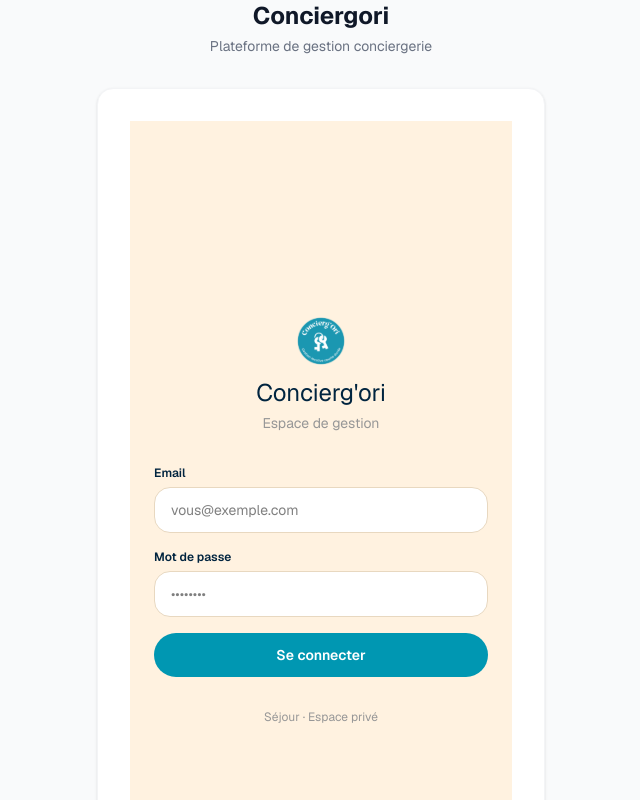
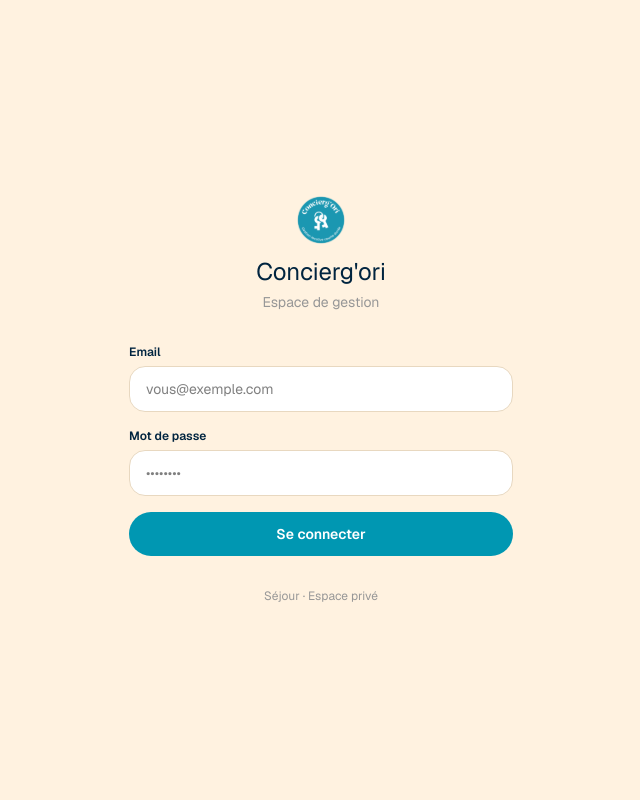
Before and after one commit to Akatayaa/conciergori-web, a Next.js app: page /login in a window 1280 px wide. Shown: the top 800 px of the page, without its empty margins (319-959 px from the left). Built offline with nearby package versions, Linux system fonts and the light colour scheme.

Commit message:
fix: supprimer layout auth (fond gris + card wrapper)

```diff
--- a/app/(auth)/layout.tsx
+++ b/app/(auth)/layout.tsx
@@ -1,15 +1,3 @@
 export default function AuthLayout({ children }: { children: React.ReactNode }) {
-  return (
-    <div className="min-h-screen bg-gray-50 flex items-center justify-center">
-      <div className="w-full max-w-md">
-        <div className="text-center mb-8">
-          <h1 className="text-2xl font-bold text-gray-900">Conciergori</h1>
-          <p className="text-gray-500 text-sm mt-1">Plateforme de gestion conciergerie</p>
-        </div>
-        <div className="bg-white rounded-2xl shadow-sm border border-gray-100 p-8">
-          {children}
-        </div>
-      </div>
-    </div>
-  )
+  return <>{children}</>
 }
```
